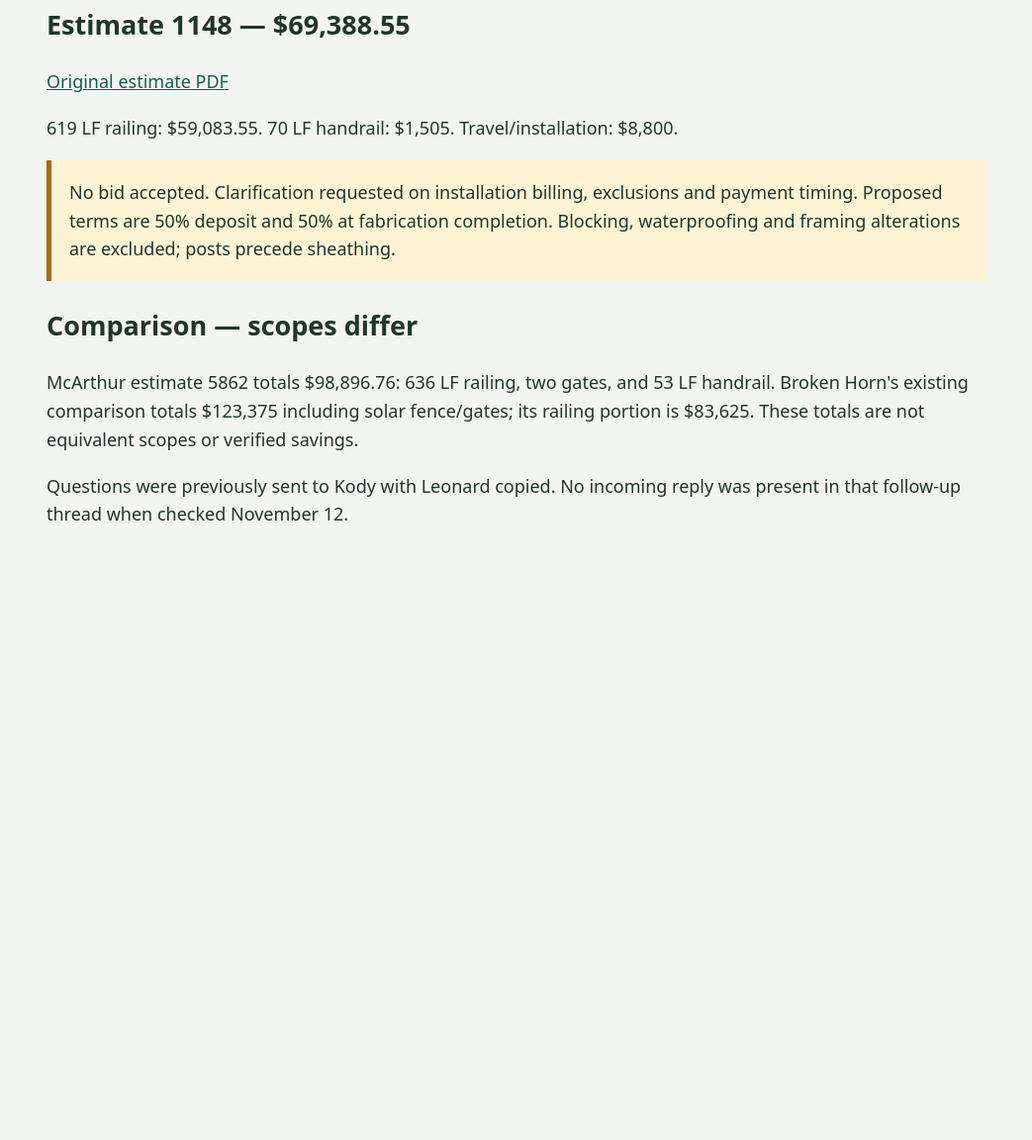
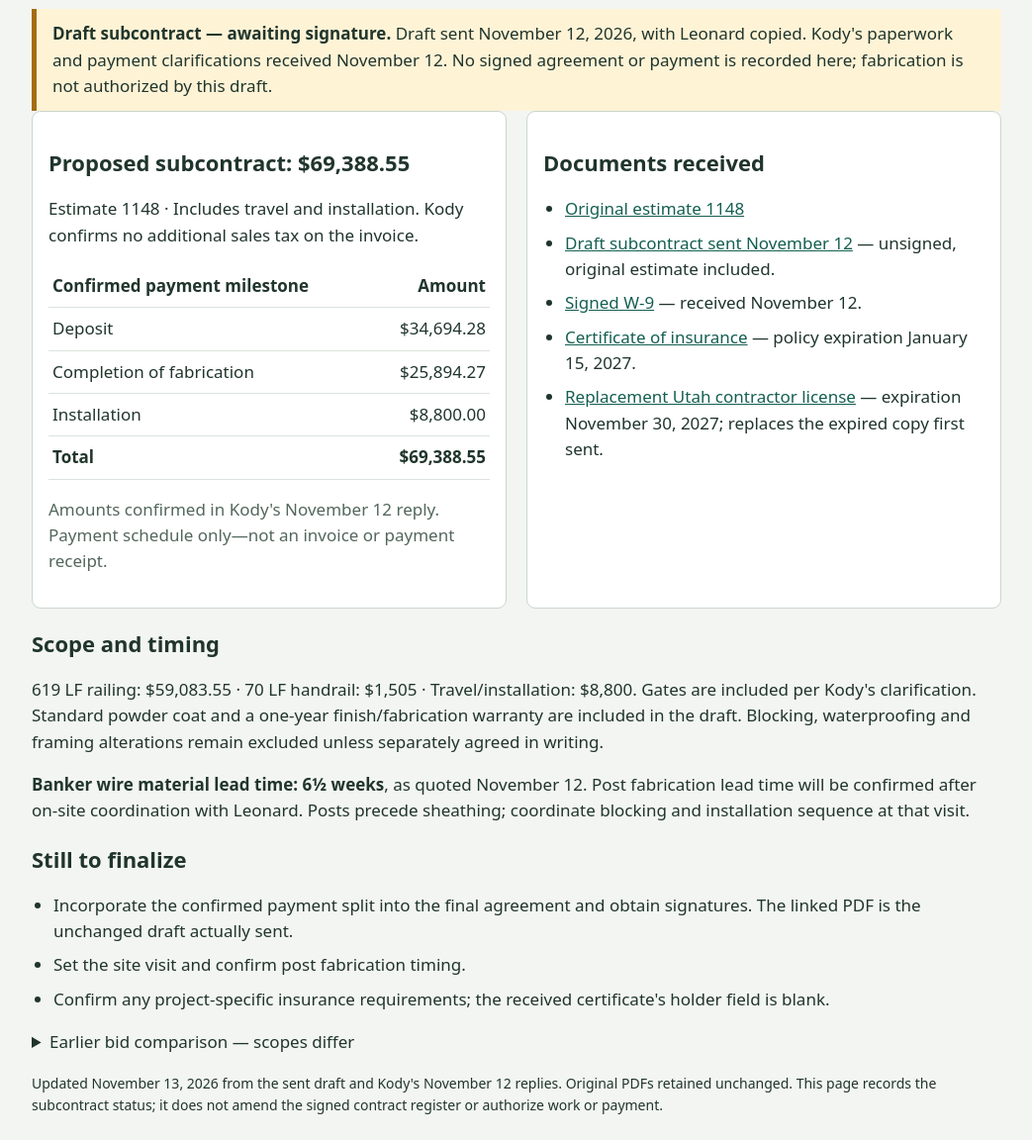
Before and after one commit to racinc19/ovesubs, a website: page Deploy/site_ove/sub-docs/ironhorse/index.html in a window 1280 px wide. Shown: the part 160-1312 px from the top of the page at 99% size, without its empty margins (118-1161 px from the left). Before the commit the page ends 800 px from the top, so only its background shows below. Drawn offline with Linux system fonts and the light colour scheme.

Commit message:
Update Ironhorse subcontract status and received documents

```diff
--- a/Deploy/site_ove/sub-docs/ironhorse/index.html
+++ b/Deploy/site_ove/sub-docs/ironhorse/index.html
@@ -1 +1,11 @@
-<!doctype html><html><meta charset="utf-8"><meta name="viewport" content="width=device-width,initial-scale=1"><title>Ironhorse Welding — railing bid</title><style>body{font:18px/1.6 system-ui;background:#f3f5f2;color:#20352c;margin:0}main{max-width:950px;margin:auto;padding:28px}a{color:#145f51}aside{padding:18px;border-left:5px solid #a56c10;background:#fff3d6}</style><main><a href="../../subs.html">Back to subcontractors</a><h1>Ironhorse Welding — railing bid</h1><h2>Estimate 1148 — $69,388.55</h2><p><a href="Estimate_1148.pdf">Original estimate PDF</a></p><p>619 LF railing: $59,083.55. 70 LF handrail: $1,505. Travel/installation: $8,800.</p><aside>No bid accepted. Clarification requested on installation billing, exclusions and payment timing. Proposed terms are 50% deposit and 50% at fabrication completion. Blocking, waterproofing and framing alterations are excluded; posts precede sheathing.</aside><h2>Comparison — scopes differ</h2><p>McArthur estimate 5862 totals $98,896.76: 636 LF railing, two gates, and 53 LF handrail. Broken Horn's existing comparison totals $123,375 including solar fence/gates; its railing portion is $83,625. These totals are not equivalent scopes or verified savings.</p><p>Questions were previously sent to Kody with Leonard copied. No incoming reply was present in that follow-up thread when checked November 12.</p></main></html>
+<!doctype html>
+<html lang="en"><head><meta charset="utf-8"><meta name="viewport" content="width=device-width,initial-scale=1"><title>Ironhorse Welding — railing subcontract</title>
+<style>body{font:17px/1.55 system-ui;background:#f3f5f2;color:#20352c;margin:0}main{max-width:980px;margin:auto;padding:24px}a{color:#145f51}h1{margin:12px 0 0;font-size:30px}h2{font-size:22px;margin:18px 0 8px}.muted{color:#53675c}.status{padding:12px 16px;border-left:5px solid #a56c10;background:#fff3d6}.grid{display:grid;grid-template-columns:1fr 1fr;gap:20px}.card{background:white;border:1px solid #c9d6cc;border-radius:9px;padding:16px}table{width:100%;border-collapse:collapse}td,th{text-align:left;padding:8px 4px;border-bottom:1px solid #dce4dd}td:last-child,th:last-child{text-align:right}ul{padding-left:22px}li{margin:8px 0}summary{cursor:pointer}footer{margin-top:18px;font-size:14px}@media(max-width:700px){.grid{grid-template-columns:1fr}main{padding:16px}}</style></head>
+<body><main><a href="../../subs.html">Back to subcontractors</a><h1>Ironhorse Welding &amp; Design</h1><p class="muted">Oak Valley Estates Lot 5 · Rodriguez Residence · Kody Tullis</p>
+<div class="status"><strong>Draft subcontract — awaiting signature.</strong> Draft sent November 12, 2026, with Leonard copied. Kody's paperwork and payment clarifications received November 12. No signed agreement or payment is recorded here; fabrication is not authorized by this draft.</div>
+<div class="grid"><section class="card"><h2>Proposed subcontract: $69,388.55</h2><p>Estimate 1148 · Includes travel and installation. Kody confirms no additional sales tax on the invoice.</p><table><thead><tr><th>Confirmed payment milestone</th><th>Amount</th></tr></thead><tbody><tr><td>Deposit</td><td>$34,694.28</td></tr><tr><td>Completion of fabrication</td><td>$25,894.27</td></tr><tr><td>Installation</td><td>$8,800.00</td></tr><tr><th>Total</th><th>$69,388.55</th></tr></tbody></table><p class="muted">Amounts confirmed in Kody's November 12 reply. Payment schedule only—not an invoice or payment receipt.</p></section>
+<section class="card"><h2>Documents received</h2><ul><li><a href="Estimate_1148.pdf">Original estimate 1148</a></li><li><a href="files/Ironhorse_Railing_Subcontract_DRAFT_2026-11-12.pdf">Draft subcontract sent November 12</a> — unsigned, original estimate included.</li><li><a href="files/W-9_2024.pdf">Signed W-9</a> — received November 12.</li><li><a href="files/COI_Ironhorse_EXP_2027-01-15.pdf">Certificate of insurance</a> — policy expiration January 15, 2027.</li><li><a href="files/DOPL_Contractor_License_EXP_2027-11-30.pdf">Replacement Utah contractor license</a> — expiration November 30, 2027; replaces the expired copy first sent.</li></ul></section></div>
+<h2>Scope and timing</h2><p>619 LF railing: $59,083.55 · 70 LF handrail: $1,505 · Travel/installation: $8,800. Gates are included per Kody's clarification. Standard powder coat and a one-year finish/fabrication warranty are included in the draft. Blocking, waterproofing and framing alterations remain excluded unless separately agreed in writing.</p><p><strong>Banker wire material lead time: 6½ weeks</strong>, as quoted November 12. Post fabrication lead time will be confirmed after on-site coordination with Leonard. Posts precede sheathing; coordinate blocking and installation sequence at that visit.</p>
+<h2>Still to finalize</h2><ul><li>Incorporate the confirmed payment split into the final agreement and obtain signatures. The linked PDF is the unchanged draft actually sent.</li><li>Set the site visit and confirm post fabrication timing.</li><li>Confirm any project-specific insurance requirements; the received certificate's holder field is blank.</li></ul>
+<details><summary>Earlier bid comparison — scopes differ</summary><p>McArthur estimate 5862 totals $98,896.76: 636 LF railing, two gates and 53 LF handrail. Broken Horn's comparison totals $123,375 including solar fence/gates; its railing portion is $83,625. These are not equivalent scopes or verified savings.</p></details>
+<footer>Updated November 13, 2026 from the sent draft and Kody's November 12 replies. Original PDFs retained unchanged. This page records the subcontract status; it does not amend the signed contract register or authorize work or payment.</footer></main></body></html>
```
Also changed, not shown: 4 other files.
